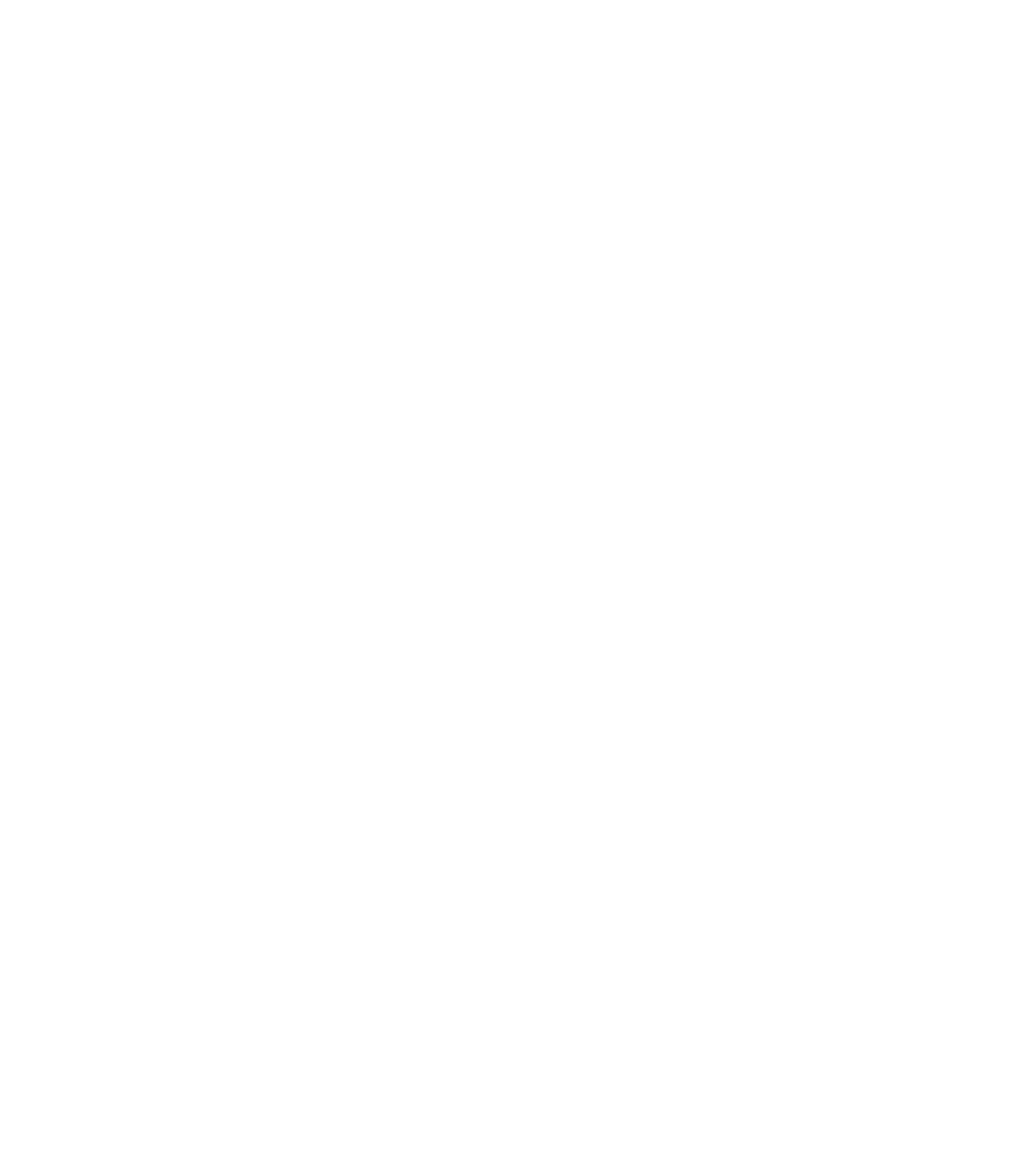
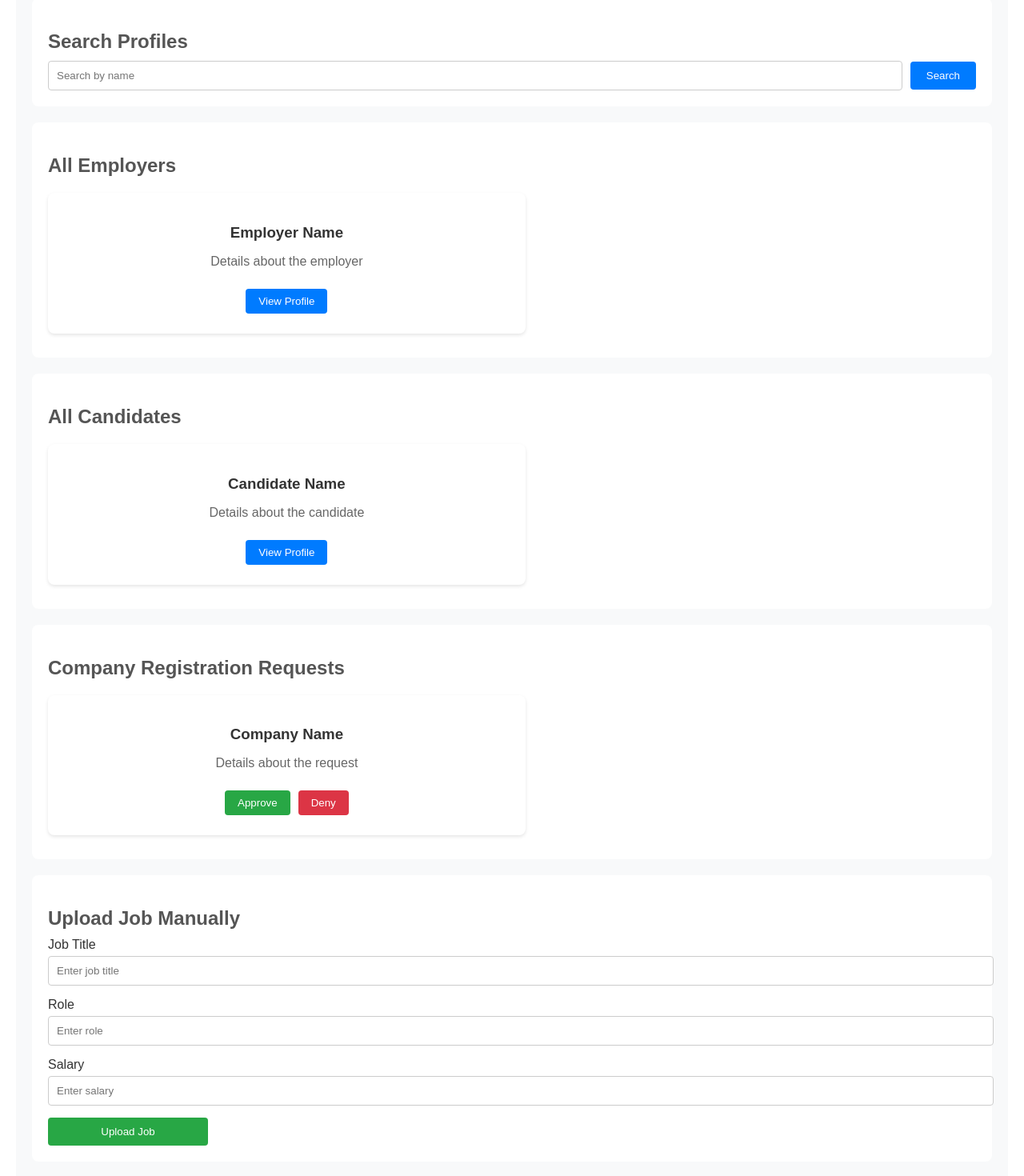
Before and after one commit to Yashgabani845/hiring-portal, a React (Create React App) app in the folder hiring-portal/: page /admin in a window 1280 px wide. Before the commit this address had no page. Shown: the part 100-1570 px from the top of the page at 80% size. Before the commit the page ends 800 px from the top, so only its background shows below. Built offline with nearby package versions, Linux system fonts and the light colour scheme.

Commit message:
admin panel added

```diff
--- a/hiring-portal/src/App.js
+++ b/hiring-portal/src/App.js
@@ -7,7 +7,7 @@ import Signup from './Components/Signup';
 import Jobpage from './Components/Jobpage';
 import Job from './Components/Job';
 import Dashboard from './Components/Dashboard';
-
+import AdminDashboard from './Components/AdminDashboard';
 
 function App() {
   return (
@@ -18,6 +18,7 @@ function App() {
         <Route path='/jobcard' element={<Jobpage />}/>
         <Route path="/job/:id" element={<Job/>} />
         <Route path="/owner" element={<Dashboard/>}/>
+        <Route path="/admin" element={<AdminDashboard/>}/>
 
    </Routes>
    </Router>
--- /dev/null
+++ b/hiring-portal/src/CSS/admin.css
@@ -0,0 +1,164 @@
+.admin-dashboard {
+    padding: 20px;
+    background-color: #f8f9fa;
+    border-radius: 8px;
+    font-family: Arial, sans-serif;
+    max-width: 1200px;
+    margin: 0 auto;
+}
+
+.admin-dashboard h1 {
+    text-align: center;
+    margin-bottom: 20px;
+    color: #333;
+}
+
+.search-section,
+.profile-section,
+.request-section,
+.upload-job-section {
+    margin-bottom: 20px;
+    padding: 20px;
+    background-color: #fff;
+    border-radius: 8px;
+}
+
+.search-section h2,
+.profile-section h2,
+.request-section h2,
+.upload-job-section h2 {
+    margin-bottom: 10px;
+    color: #555;
+}
+
+.search-section form {
+    display: flex;
+    align-items: center;
+}
+
+.search-section input {
+    flex: 1;
+    padding: 10px;
+    margin-right: 10px;
+    border: 1px solid #ccc;
+    border-radius: 4px;
+}
+
+.search-section button {
+    padding: 10px 20px;
+    background-color: #007bff;
+    color: #fff;
+    border: none;
+    border-radius: 4px;
+    cursor: pointer;
+    transition: background-color 0.3s ease;
+}
+
+.search-section button:hover {
+    background-color: #0056b3;
+}
+
+.profile-list,
+.request-list {
+    display: flex;
+    flex-wrap: wrap;
+    justify-content: space-between;
+}
+
+.profile-card,
+.request-card {
+    flex: 0 0 48%;
+    margin: 10px 0;
+    padding: 20px;
+    background-color: #fff;
+    border-radius: 8px;
+    box-shadow: 0 2px 4px rgba(0, 0, 0, 0.1);
+    text-align: center;
+}
+
+.profile-card h3,
+.request-card h3 {
+    margin-bottom: 10px;
+    color: #333;
+}
+
+.profile-card p,
+.request-card p {
+    margin-bottom: 20px;
+    color: #666;
+}
+
+.profile-card button,
+.request-buttons button {
+    padding: 8px 16px;
+    margin: 5px;
+    background-color: #007bff;
+    color: #fff;
+    border: none;
+    border-radius: 4px;
+    cursor: pointer;
+    transition: background-color 0.3s ease;
+}
+
+.profile-card button:hover,
+.request-buttons button:hover {
+    background-color: #0056b3;
+}
+
+.request-buttons {
+    display: flex;
+    justify-content: center;
+}
+
+.request-buttons .approve {
+    background-color: #28a745;
+}
+
+.request-buttons .approve:hover {
+    background-color: #218838;
+}
+
+.request-buttons .deny {
+    background-color: #dc3545;
+}
+
+.request-buttons .deny:hover {
+    background-color: #c82333;
+}
+
+.upload-job-section form {
+    display: flex;
+    flex-direction: column;
+}
+
+.upload-job-section .form-group {
+    margin-bottom: 15px;
+}
+
+.upload-job-section label {
+    display: block;
+    margin-bottom: 5px;
+    color: #333;
+}
+
+.upload-job-section input {
+    width: 100%;
+    padding: 10px;
+    border: 1px solid #ccc;
+    border-radius: 4px;
+}
+
+.upload-job-section button {
+    padding: 10px 20px;
+    background-color: #28a745;
+    color: #fff;
+    border: none;
+    border-radius: 4px;
+    cursor: pointer;
+    width:200px;
+    transition: background-color 0.3s ease;
+}
+
+.upload-job-section button:hover {
+    background-color: #218838;
+}
--- /dev/null
+++ b/hiring-portal/src/Components/AdminDashboard.jsx
@@ -0,0 +1,96 @@
+import React, { useState } from 'react';
+import "../CSS/admin.css"
+const AdminDashboard = () => {
+    const [searchTerm, setSearchTerm] = useState('');
+
+    const handleSearchChange = (event) => {
+        setSearchTerm(event.target.value);
+    };
+
+    const handleSearchSubmit = (event) => {
+        event.preventDefault();
+        // Implement search logic here
+    };
+
+    return (
+        <div className="admin-dashboard">
+            <h1>Admin Dashboard</h1>
+
+            <div className="search-section">
+                <h2>Search Profiles</h2>
+                <form onSubmit={handleSearchSubmit}>
+                    <input
+                        type="text"
+                        placeholder="Search by name"
+                        value={searchTerm}
+                        onChange={handleSearchChange}
+                    />
+                    <button type="submit">Search</button>
+                </form>
+            </div>
+
+            <div className="profile-section">
+                <h2>All Employers</h2>
+                {/* Map over employers and display their profiles */}
+                <div className="profile-list">
+                    {/* Example profile */}
+                    <div className="profile-card">
+                        <h3>Employer Name</h3>
+                        <p>Details about the employer</p>
+                        <button>View Profile</button>
+                    </div>
+                </div>
+            </div>
+
+            <div className="profile-section">
+                <h2>All Candidates</h2>
+                {/* Map over candidates and display their profiles */}
+                <div className="profile-list">
+                    {/* Example profile */}
+                    <div className="profile-card">
+                        <h3>Candidate Name</h3>
+                        <p>Details about the candidate</p>
+                        <button>View Profile</button>
+                    </div>
+                </div>
+            </div>
+
+            <div className="request-section">
+                <h2>Company Registration Requests</h2>
+                {/* Map over registration requests and display them */}
+                <div className="request-list">
+                    {/* Example request */}
+                    <div className="request-card">
+                        <h3>Company Name</h3>
+                        <p>Details about the request</p>
+                        <div className="request-buttons">
+                            <button className="approve">Approve</button>
+                            <button className="deny">Deny</button>
+                        </div>
+                    </div>
+                </div>
+            </div>
+
+            <div className="upload-job-section">
+                <h2>Upload Job Manually</h2>
+                <form>
+                    <div className="form-group">
+                        <label>Job Title</label>
+                        <input type="text" placeholder="Enter job title" />
+                    </div>
+                    <div className="form-group">
+                        <label>Role</label>
+                        <input type="text" placeholder="Enter role" />
+                    </div>
+                    <div className="form-group">
+                        <label>Salary</label>
+                        <input type="text" placeholder="Enter salary" />
+                    </div>
+                    <button type="submit">Upload Job</button>
+                </form>
+            </div>
+        </div>
+    );
+};
+
+export default AdminDashboard;
```
